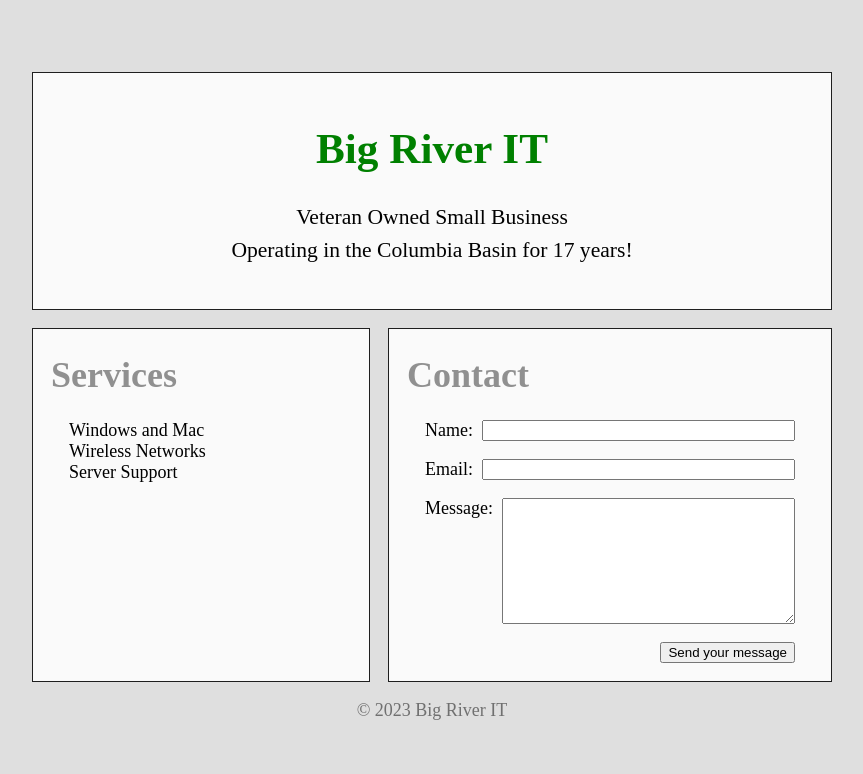
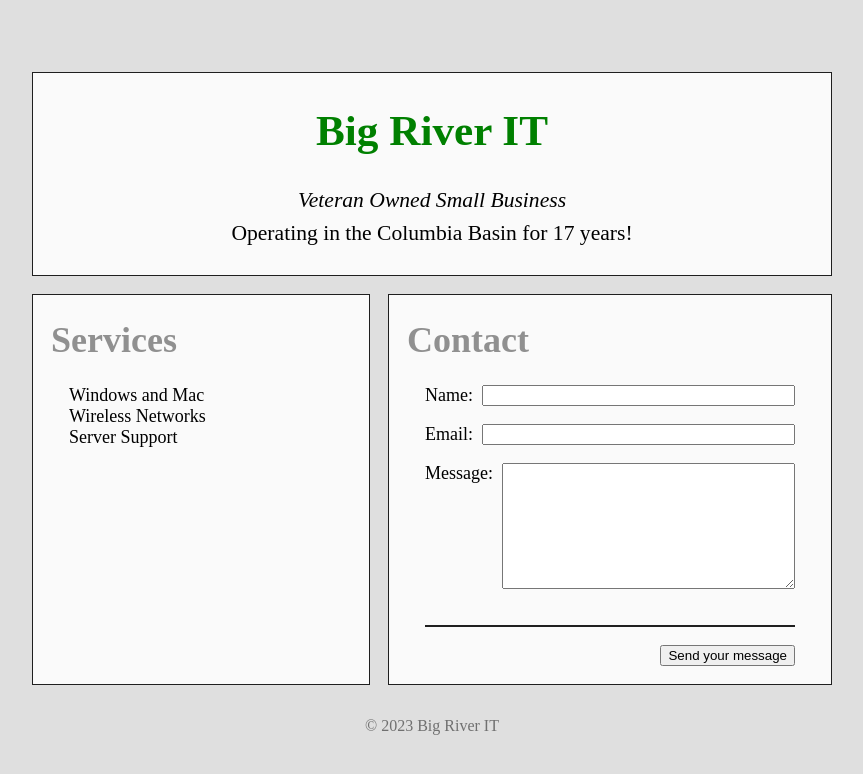
Before and after one commit to bigriverit/bigriverit.com, a plain HTML site: page index.html in a window 1280 px wide. Shown: the whole page, without its empty margins (208-1071 px from the left). Drawn offline with Linux system fonts and the light colour scheme.

Commit message:
recaptcha

```diff
--- a/index.html
+++ b/index.html
@@ -12,7 +12,7 @@
 	<header>
 		<h1>Big River IT</h1>
 		<p>
-			Veteran Owned Small Business<br/>
+			<i>Veteran Owned Small Business</i><br/>
 			Operating in the Columbia Basin for <span id="age"></span> years!
 		</p>
 	</header>
@@ -27,7 +27,7 @@
 		</div>
 		<div>
 			<h1>Contact</h1>
-			<form name="contact" netlify>
+			<form name="contact" data-netlify-recaptcha="true" data-netlify="true">
 				<ul>
 					<li>
 						<label for="name">Name:</label>
@@ -42,6 +42,9 @@
 						<textarea id="msg" name="user_message" rows="8" required></textarea>
 					</li>
 					<li>
+						<div data-netlify-recaptcha="true"></div>
+					</li>
+					<li>
 						<button type="submit">Send your message</button>
 					</li>
 				</ul>
@@ -49,16 +52,16 @@
 		</div>
 	</main>
 	<footer>
-		<p>	&copy; <span id="cur"></span> Big River IT</p>
+		<p>	&copy; <span id="copy"></span> Big River IT</p>
 	</footer>
 	<script>
 		let ageEl = document.getElementById('age')
-		let curEl = document.getElementById('cur')
+		let copyEl = document.getElementById('copy')
 
 		let cur = new Date().getFullYear()
 
 		ageEl.innerHTML = cur - 2006
-		curEl.innerHTML = cur
+		copyEl.innerHTML = cur
 	</script>
 </body>
 
--- a/main.css
+++ b/main.css
@@ -10,7 +10,7 @@ body {
 header {
 	background-color: #fafafa;
 	border: 1px solid #1f1f1f;
-	padding: 1em;
+	padding: 0.2em;
 	text-align: center;
 	font-size: larger;
 }
@@ -65,6 +65,7 @@ form li:last-child {
 
 footer {
 	text-align: center;
-	margin: 1em;
+	margin-top: 2em;
 	color: #707070;
+	font-size: medium;
 }
```
